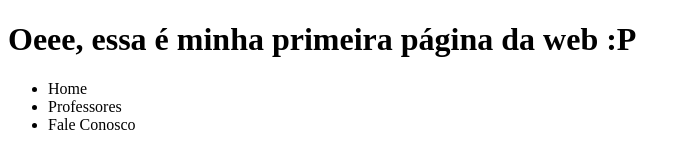
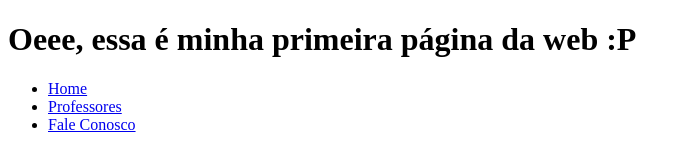
Before and after one commit to jotapemr/Devaria-HTML, a plain HTML site: page index.html in a window 1280 px wide. Shown: the whole page, without its empty margins (0-690 px from the left). Drawn offline with Linux system fonts and the light colour scheme.

Commit message:
Link no Header

```diff
--- a/index.html
+++ b/index.html
@@ -9,9 +9,9 @@
             <h1>Oeee, essa é minha primeira página da web :P</h1>
             <nav>
                 <ul>
-                    <li>Home</li>
-                    <li>Professores</li>
-                    <li>Fale Conosco</li>
+                    <li><a href="index.html">Home</a></li>
+                    <li><a href="professores.html">Professores</a></li>
+                    <li><a href="FaleConosco.html">Fale Conosco</a></li>
                 </ul>
             </nav>
         </header>
```
